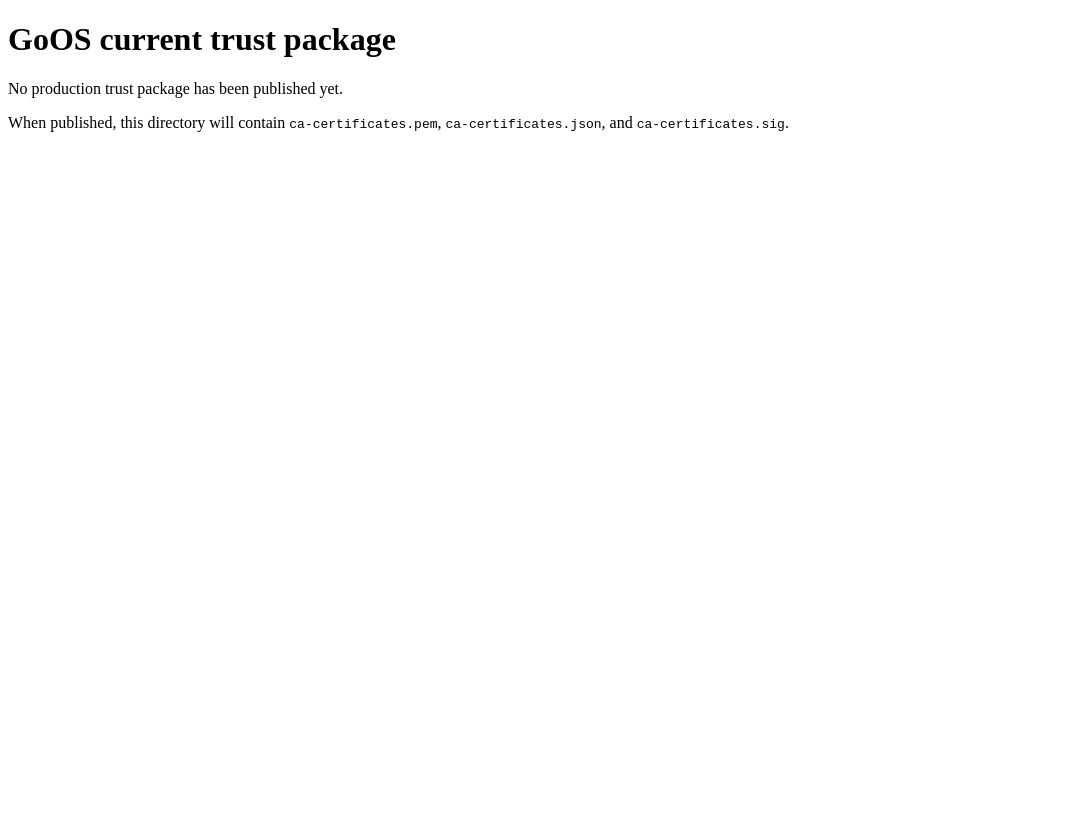
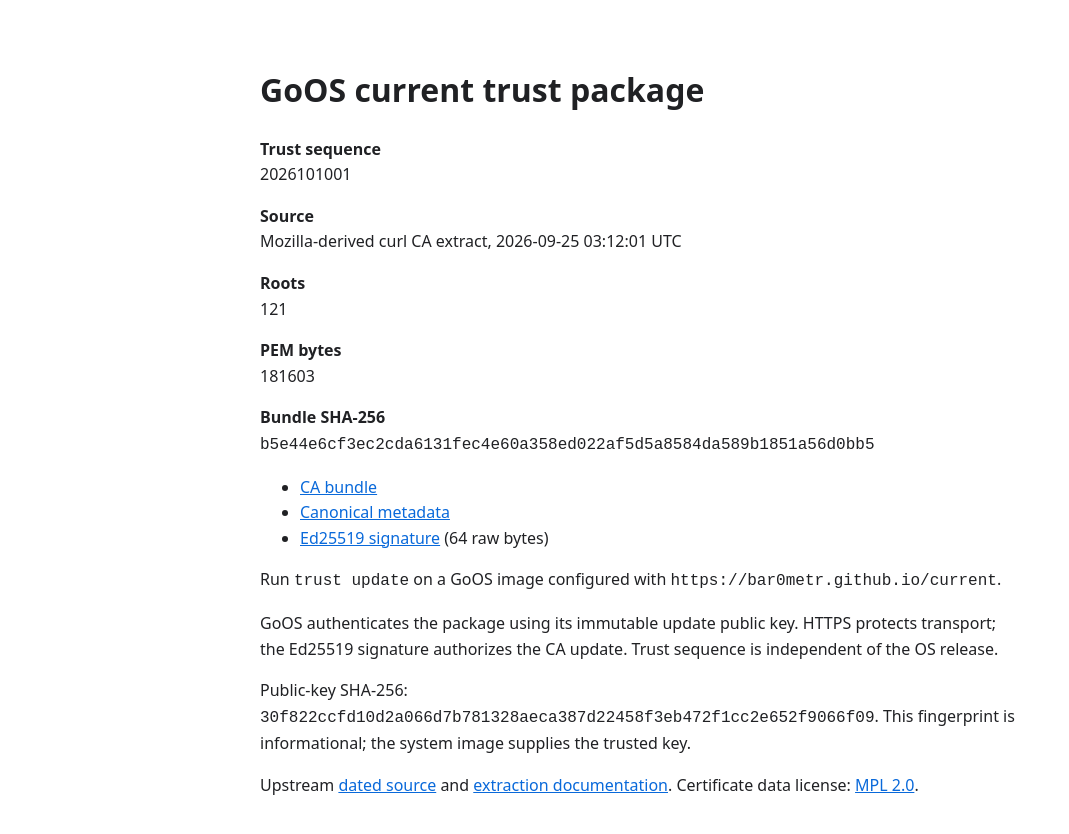
Before and after one commit to bar0metr/bar0metr.github.io, a plain HTML site: page current/index.html in a window 1280 px wide. Shown: the whole page, without its empty margins (0-1069 px from the left). Before the commit the page ends 800 px from the top, so only its background shows below. Drawn offline with Linux system fonts and the light colour scheme.

Commit message:
publish: sign trust package 2026101001

```diff
--- /dev/null
+++ b/current/ca-certificates.json
@@ -0,0 +1 @@
+{"format":1,"sequence":2026101001,"source":"mozilla","source_url":"https://curl.se/ca/cacert.pem","source_date":"2026-09-25T03:12:01Z","source_sha256":"a41b5d356aea97a529fe27e0f7316d2f9d946d75927476cf9cf1b90637d00505","bundle_sha256":"b5e44e6cf3ec2cda6131fec4e60a358ed022af5d5a8584da589b1851a56d0bb5","certificates":121,"bundle_bytes":181603}
--- a/current/index.html
+++ b/current/index.html
@@ -1,9 +1,28 @@
 <!doctype html>
 <html lang="en">
-<head><meta charset="utf-8"><meta name="viewport" content="width=device-width,initial-scale=1"><title>GoOS current trust package</title></head>
+<head>
+  <meta charset="utf-8">
+  <meta name="viewport" content="width=device-width,initial-scale=1">
+  <title>GoOS current trust package</title>
+  <style>body{max-width:760px;margin:64px auto;padding:0 20px;font:16px/1.6 system-ui,sans-serif;color:#202124}code{overflow-wrap:anywhere}a{color:#0969da}dt{font-weight:600}dd{margin:0 0 16px}</style>
+</head>
 <body>
   <h1>GoOS current trust package</h1>
-  <p>No production trust package has been published yet.</p>
-  <p>When published, this directory will contain <code>ca-certificates.pem</code>, <code>ca-certificates.json</code>, and <code>ca-certificates.sig</code>.</p>
+  <dl>
+    <dt>Trust sequence</dt><dd>2026101001</dd>
+    <dt>Source</dt><dd>Mozilla-derived curl CA extract, 2026-09-25 03:12:01 UTC</dd>
+    <dt>Roots</dt><dd>121</dd>
+    <dt>PEM bytes</dt><dd>181603</dd>
+    <dt>Bundle SHA-256</dt><dd><code>b5e44e6cf3ec2cda6131fec4e60a358ed022af5d5a8584da589b1851a56d0bb5</code></dd>
+  </dl>
+  <ul>
+    <li><a href="ca-certificates.pem">CA bundle</a></li>
+    <li><a href="ca-certificates.json">Canonical metadata</a></li>
+    <li><a href="ca-certificates.sig">Ed25519 signature</a> (64 raw bytes)</li>
+  </ul>
+  <p>Run <code>trust update</code> on a GoOS image configured with <code>https://bar0metr.github.io/current</code>.</p>
+  <p>GoOS authenticates the package using its immutable update public key. HTTPS protects transport; the Ed25519 signature authorizes the CA update. Trust sequence is independent of the OS release.</p>
+  <p>Public-key SHA-256: <code>30f822ccfd10d2a066d7b781328aeca387d22458f3eb472f1cc2e652f9066f09</code>. This fingerprint is informational; the system image supplies the trusted key.</p>
+  <p>Upstream <a href="https://curl.se/ca/cacert-2026-09-25.pem">dated source</a> and <a href="https://curl.se/docs/caextract.html">extraction documentation</a>. Certificate data license: <a href="../LICENSE-MPL-2.0">MPL 2.0</a>.</p>
 </body>
 </html>
```
Also changed, not shown: 4 other files.
